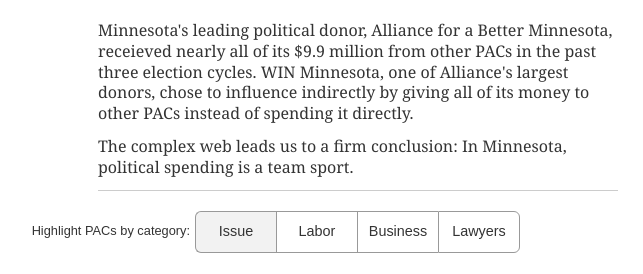
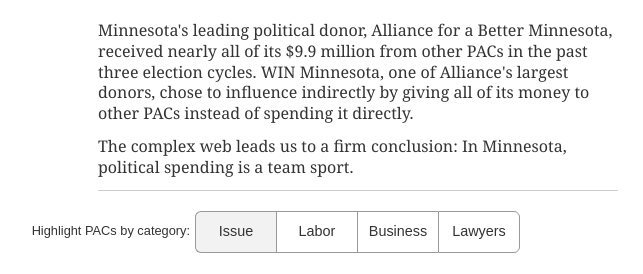
Before and after one commit to kevinschaul/inter-pac-spending, a PHP site: page / in a window 1280 px wide. Shown: the top 274 px of the page, without its empty margins (282-925 px from the left). Run offline with PHP 8.4, Linux system fonts and the light colour scheme; data that the repository does not hold is empty.

Commit message:
Fix spelling in intro

```diff
--- a/public/index.php
+++ b/public/index.php
@@ -34,7 +34,7 @@
 
     <p>
       Minnesota's leading political donor, Alliance for a Better Minnesota,
-      receieved nearly all of its $9.9 million from other PACs in
+      received nearly all of its $9.9 million from other PACs in
       the past three election cycles. WIN Minnesota, one of Alliance's largest
       donors, chose to influence indirectly by giving all of its
       money to other PACs instead of spending it directly.
```
